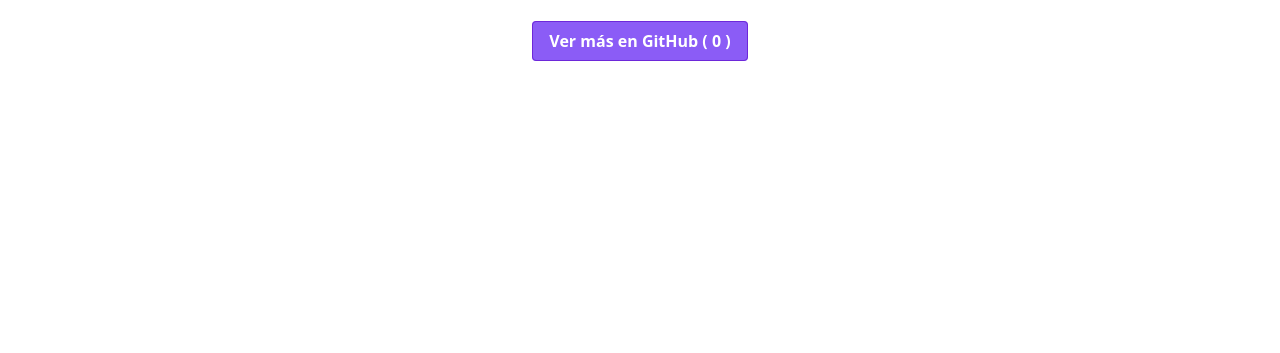
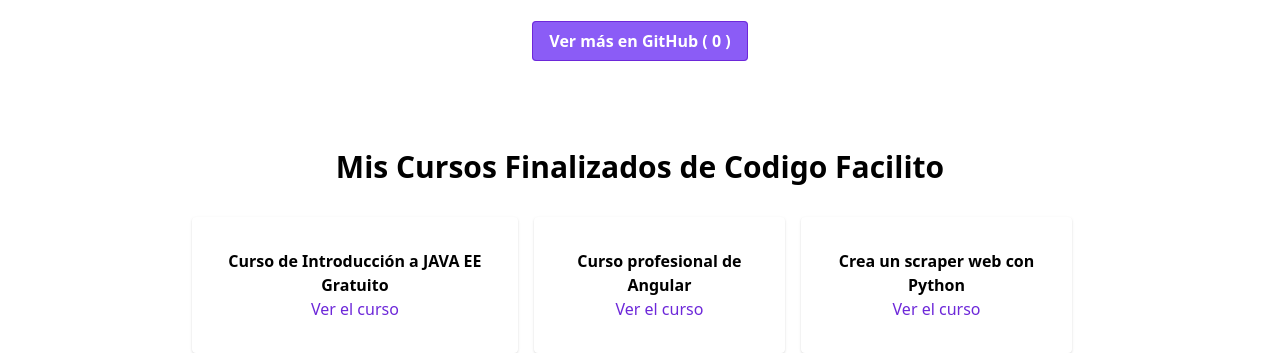
Before and after one commit to javieralarcon77/mistioweb, a Gatsby site: page / in a window 1280 px wide. Shown: the part 713-1066 px from the top of the page. Before the commit the page ends 800 px from the top, so only its background shows below. Built offline with nearby package versions, Linux system fonts and the light colour scheme; Gatsby itself is replaced by a stand-in of ours; no server answers.

Commit message:
agregado componente codigo facilito donde se integra graphql con el componente

```diff
--- /dev/null
+++ b/src/components/codigofacilito.js
@@ -0,0 +1,46 @@
+import React from 'react';
+import { graphql, useStaticQuery } from 'gatsby';
+
+export default () => {
+    const data = useStaticQuery(graphql`
+    {
+        codigofacilitoJson {
+          data {
+            email
+            username
+            finished_courses {
+              title
+              url
+            }
+          }
+        }
+    }
+    `);
+
+    console.log(data);
+
+    return (
+        <section>
+            <div className="mt-24">
+                <div className="max-w-4xl mx-auto">
+                    <h2 className="text-3xl font-bold text-center">Mis Cursos Finalizados de Codigo Facilito</h2>
+                    <div className="flex mt-8">
+                        {
+                            data.codigofacilitoJson.data.finished_courses.map( (course, i) => (
+                                <div className="shadow p-8 bg-white mr-4 rounded text-center">
+                                    <h4 className="font-bold">{ course.title }</h4>
+                                    <a
+                                        className="text-purple-700"
+                                        href={ course.url }
+                                        target="_blank"
+                                        rel="noreferrer noopener"
+                                    > Ver el curso</a>
+                                </div>
+                            ))
+                        }
+                    </div>
+                </div>
+            </div>
+        </section>
+    )
+}
--- a/src/pages/index.js
+++ b/src/pages/index.js
@@ -1,4 +1,5 @@
 import React from "react"
+import Codigofacilito from "../components/codigofacilito";
 
 import Header from '../components/header';
 import Repos from '../components/repos';
@@ -8,6 +9,7 @@
     <div>
       <Header />
       <Repos />
+      <Codigofacilito />
     </div>
   )
 }
```
